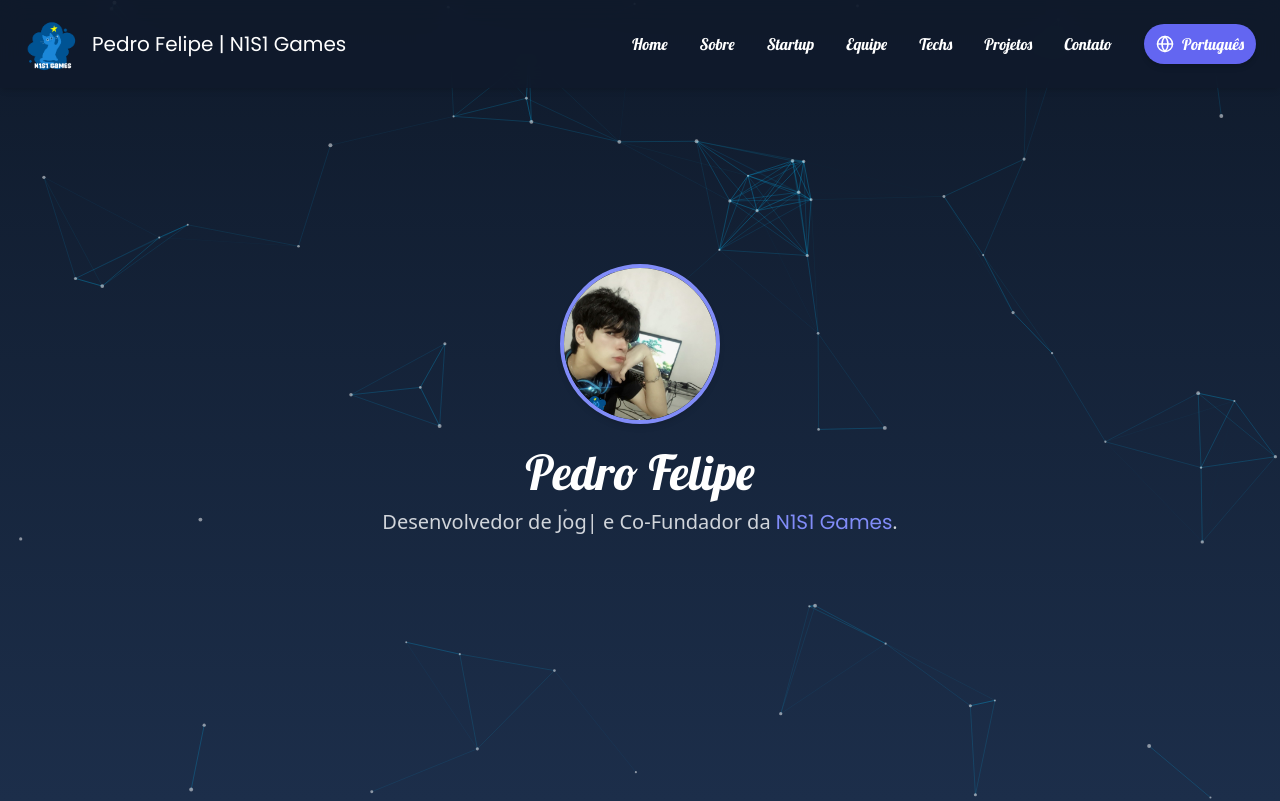
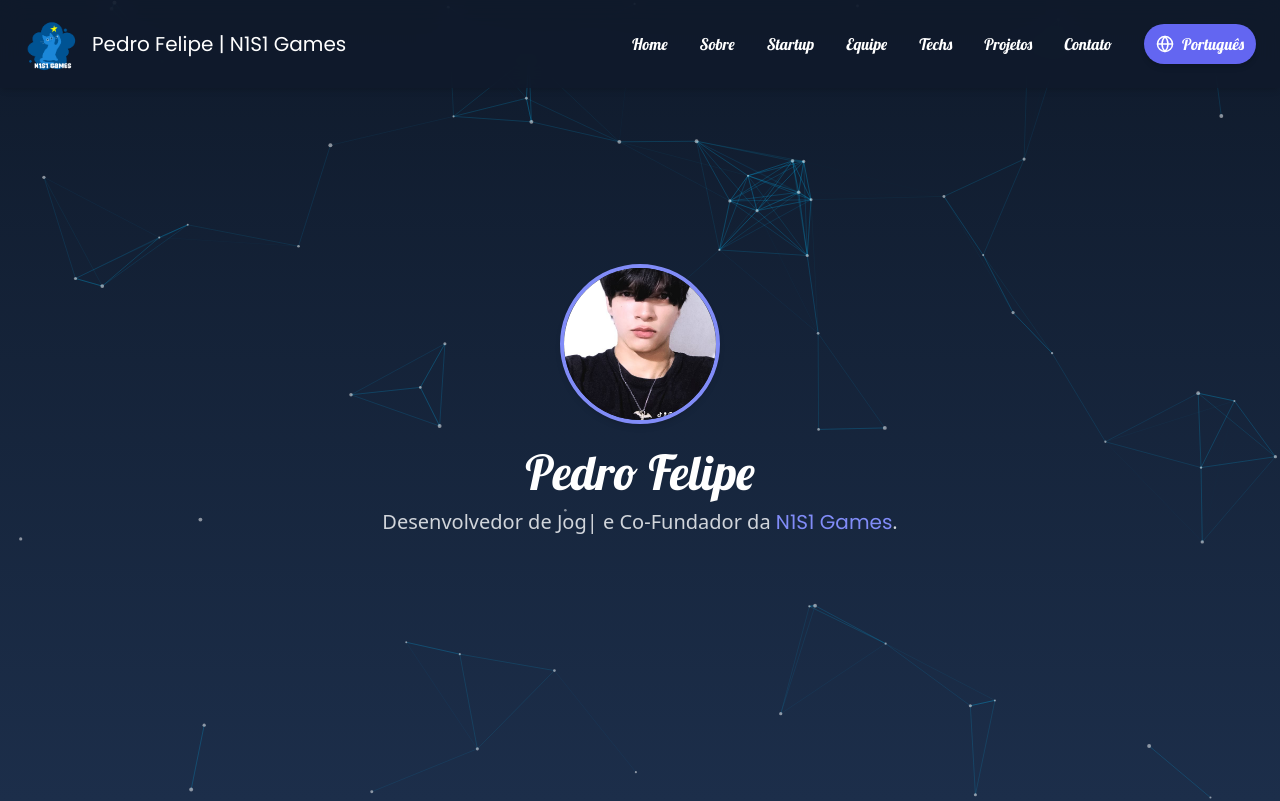
Before and after one commit to N1nji/portfolio-frontend, a React (Vite) app: page / in a window 1280 px wide. Shown: the top 801 px of the page. Built offline with nearby package versions, Linux system fonts and the light colour scheme; no server answers; a web font is replaced by a local one.

Commit message:
Photo test

```diff
--- a/src/components/Hero.jsx
+++ b/src/components/Hero.jsx
@@ -14,7 +14,7 @@ export default function Hero() {
         data-aos="zoom-in"
       >
         <img
-          src="assets/team/pedro felipe.jpg"
+          src="assets/team/photo temp.jpeg"
           className="w-full h-full object-cover rounded-full border-4 border-indigo-400 shadow-md select-none pointer-events-none"
         />
       </div>
```
Also changed, not shown: public/assets/team/photo temp.jpeg (added).
